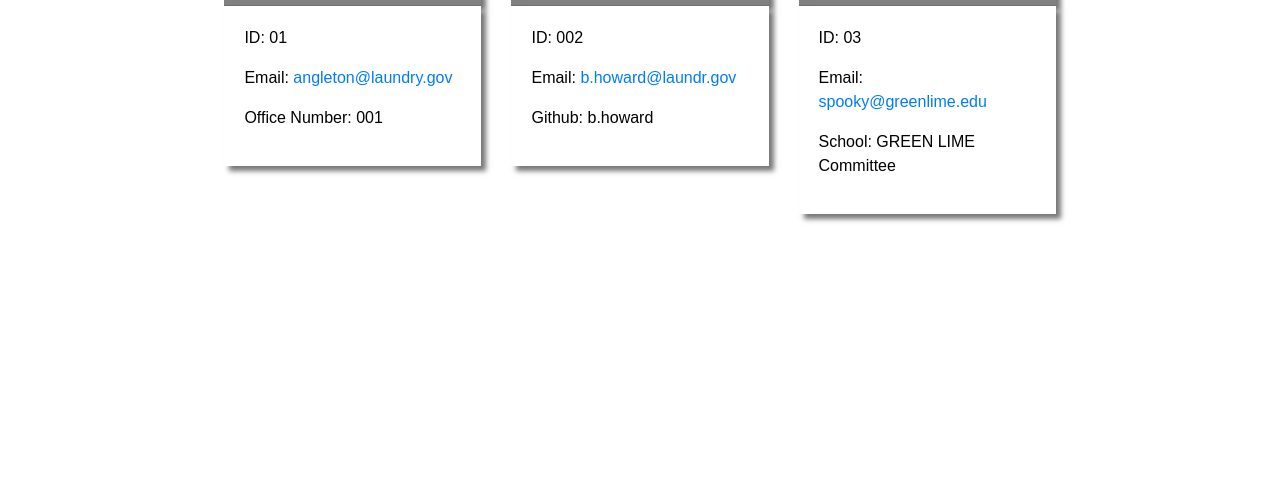
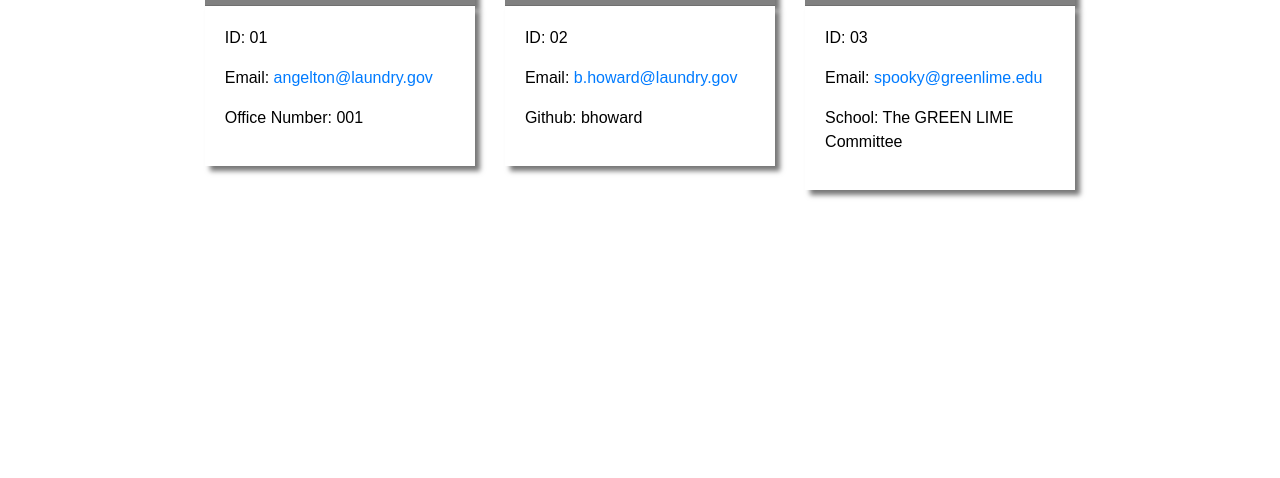
Before and after one commit to kstaver/Team-Profile-Generator, a website: page dist/index.html in a window 1280 px wide. Shown: the part 322-800 px from the top of the page. Drawn offline with nearby package versions, Linux system fonts and the light colour scheme.

Commit message:
ran the code

```diff
--- a/dist/index.html
+++ b/dist/index.html
@@ -35,7 +35,7 @@
 
         <div class = "card-body">
             <p class = "id">ID: 01</p>
-            <p class = "email"> Email: <a href = "angleton@laundry.gov">angleton@laundry.gov</a></p>
+            <p class = "email"> Email: <a href = "angelton@laundry.gov">angelton@laundry.gov</a></p>
             <p class = "officeNumber">Office Number: 001</p>
         </div>
     </div>
@@ -47,9 +47,9 @@
         </div>
 
         <div class = "card-body">
-            <p class = "id">ID: 002</p>
-            <p class = "email"> Email: <a href = "b.howard@laundr.gov">b.howard@laundr.gov</a></p>
-            <p class = "github">Github: b.howard</p>
+            <p class = "id">ID: 02</p>
+            <p class = "email"> Email: <a href = "b.howard@laundry.gov">b.howard@laundry.gov</a></p>
+            <p class = "github">Github: bhoward</p>
         </div>
     </div>
 
@@ -62,7 +62,7 @@
         <div class = "card-body">
             <p class = "id">ID: 03</p>
             <p class = "email"> Email: <a href = "spooky@greenlime.edu">spooky@greenlime.edu</a></p>
-            <p class = "school">School: GREEN LIME Committee</p>
+            <p class = "school">School: The GREEN LIME Committee</p>
         </div>
     </div>
 
```
